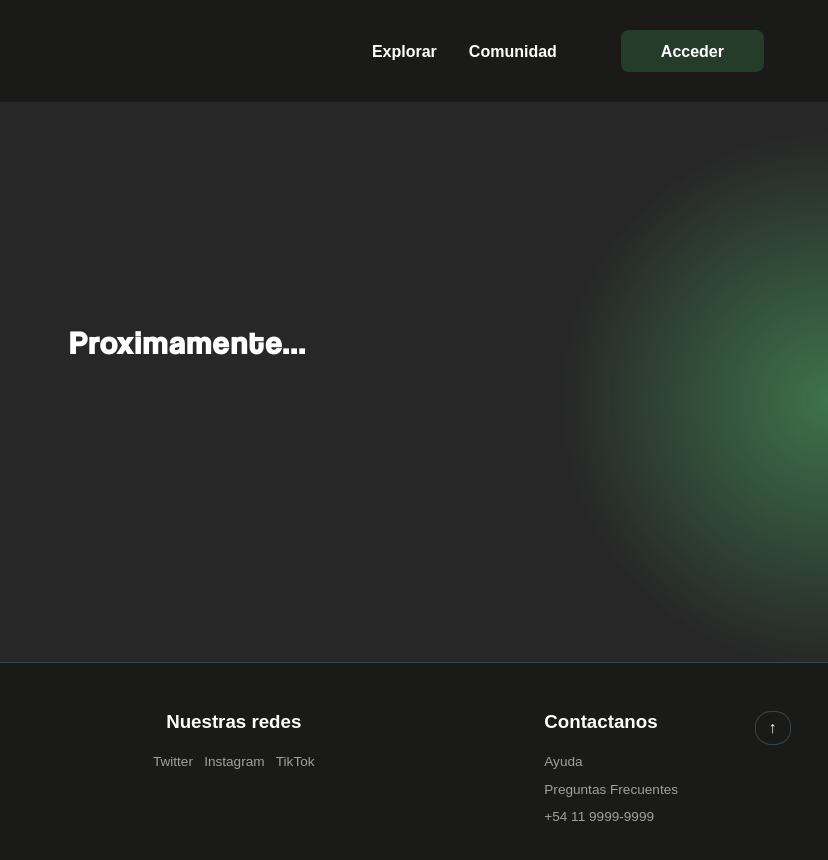
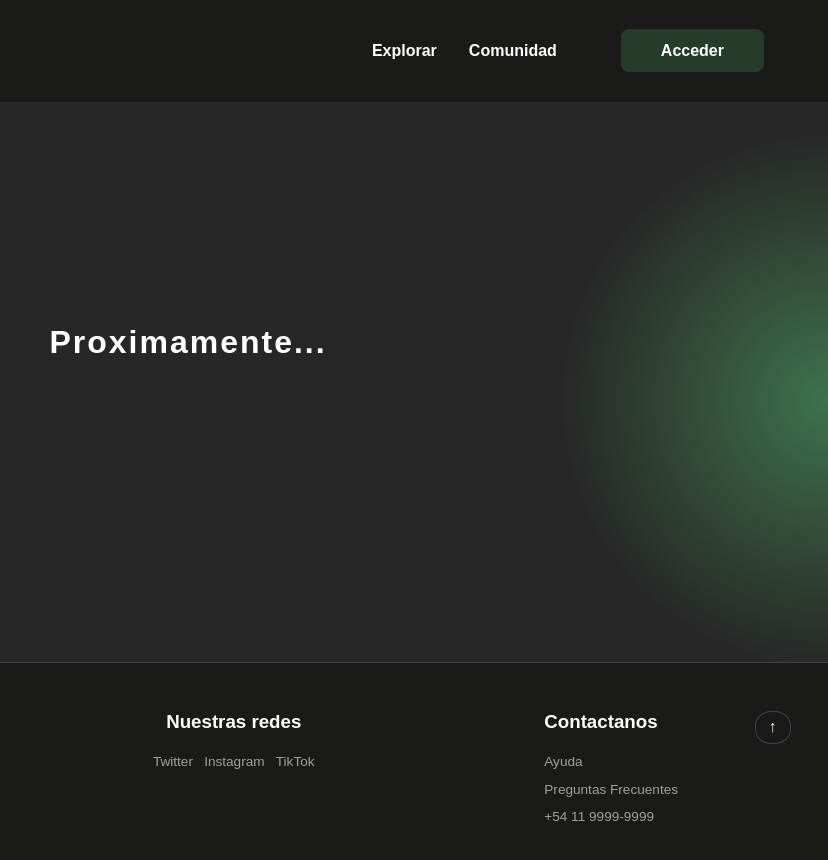
Before and after one commit to avilaivan/FRAMED-Tp---Web-1---gp4, a plain HTML site: page pages/faq.html in a window 1280 px wide. Shown: the full height of the page, 452-1280 px from the left. Drawn offline with Linux system fonts and the light colour scheme.

Commit message:
actualizacion de font

```diff
--- a/style/style.css
+++ b/style/style.css
@@ -1,10 +1,3 @@
-@font-face {
-    font-family: 'MiFuente';
-    src: url('../font/Coolvetica\ Rg.otf') format('truetype');
-    font-weight: normal;
-    font-style: normal;
-}
-
 html {
     scroll-behavior: smooth;
 }
```
